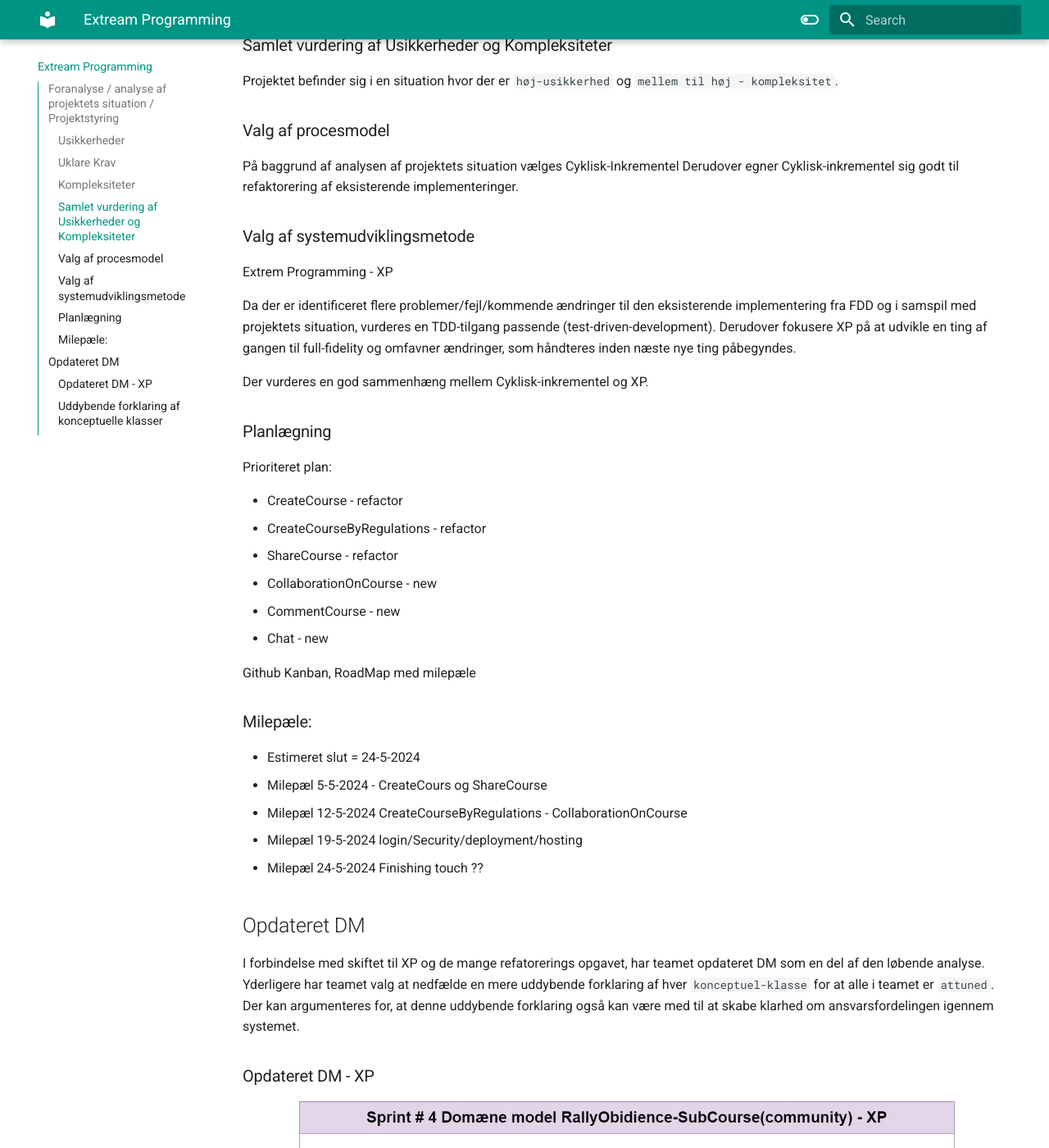
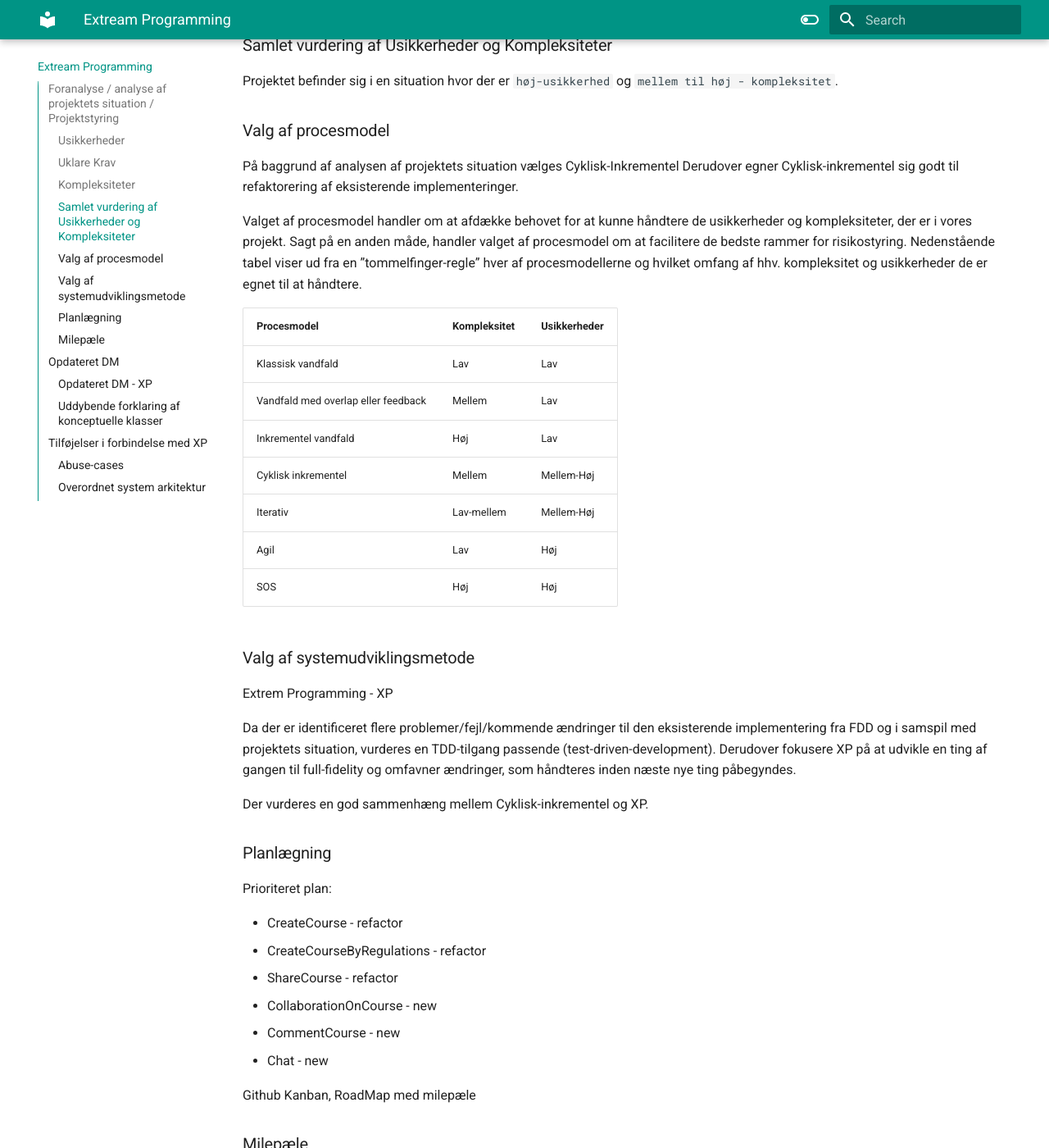
Before and after one commit to DMOoF23-Team2/3.Semester-Exam-Docs, an MkDocs documentation site: the page built from docs/extreamProgramming.md, in a window 1280 px wide and 1400 px high, scrolled down 1834 px. Shown: the whole window at 82% size. Built offline with MkDocs 1.6.1 and Material for MkDocs 9.7.7, drawn with Linux system fonts in a browser that asks for light colours; some of the changed text lies outside the part shown.

Commit message:
overordnet system arkitektur trusselsmodellering og abuse cases billeder tilføjet

```diff
--- a/docs/extreamProgramming.md
+++ b/docs/extreamProgramming.md
@@ -50,6 +50,18 @@
 På baggrund af analysen af projektets situation vælges Cyklisk-Inkrementel
 Derudover egner Cyklisk-inkrementel sig godt til refaktorering af eksisterende implementeringer.
 
+Valget af procesmodel handler om at afdække behovet for at kunne håndtere de usikkerheder og kompleksiteter, der er i vores projekt. Sagt på en anden måde, handler valget af procesmodel om at facilitere de bedste rammer for risikostyring. Nedenstående tabel viser ud fra en ”tommelfinger-regle” hver af procesmodellerne og hvilket omfang af hhv. kompleksitet og usikkerheder de er egnet til at håndtere.
+
+| Procesmodel                | Kompleksitet | Usikkerheder    |
+|----------------------------|--------------|-----------------|
+| Klassisk vandfald         | Lav          | Lav             |
+| Vandfald med overlap eller feedback | Mellem  | Lav             |
+| Inkrementel vandfald      | Høj          | Lav             |
+| Cyklisk inkrementel       | Mellem       | Mellem-Høj      |
+| Iterativ                  | Lav-mellem   | Mellem-Høj      |
+| Agil                       | Lav          | Høj             |
+| SOS                        | Høj          | Høj             |
+
 ### Valg af systemudviklingsmetode
 Extrem Programming - XP
 
@@ -69,7 +81,7 @@
 
 Github Kanban, RoadMap med milepæle
 
-### Milepæle:
+### Milepæle
 * Estimeret slut = 24-5-2024
 * Milepæl 5-5-2024 - CreateCours og ShareCourse
 * Milepæl 12-5-2024 CreateCourseByRegulations - CollaborationOnCourse
@@ -90,3 +102,19 @@
 <figure markdown="span">
   ![XP - DM uddybning ](images/XPUddybningAfKlasser.png){ width="800" }
 </figure>
+
+## Tilføjelser i forbindelse med XP
+Teamet har tilegnet sig ny viden som projektet er skredet frem og har på baggrund af dette, forsøgt at identificere nogle `abuse-cases`.
+Derudover er en overordnet `system-arkitektur` opstillet, så `TrusselsModellering` er muligt.
+
+### Abuse-cases
+
+<figure markdown="span">
+  ![Abuse Cases ](images/XPAbuseCases.png){ width="800" }
+</figure>
+
+### Overordnet system arkitektur
+
+<figure markdown="span">
+  ![System Arkitektur](images/OverordnetSystemArkitekturTrusselsmodellering.png){ width="800" }
+</figure>
```
Also changed, not shown: docs/images/OverordnetSystemArkitekturTrusselsmodellering.png (added), docs/images/XPAbuseCases.png (added).
